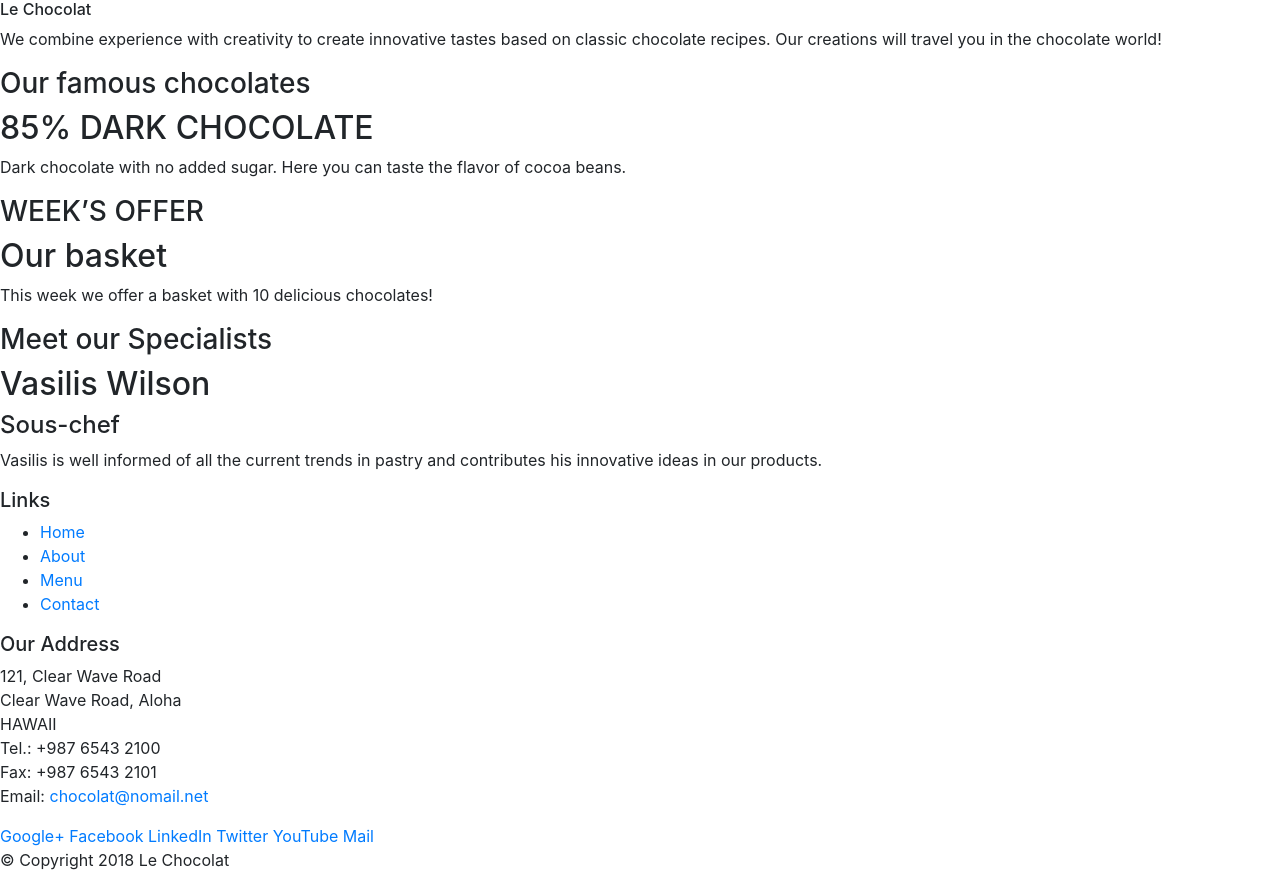
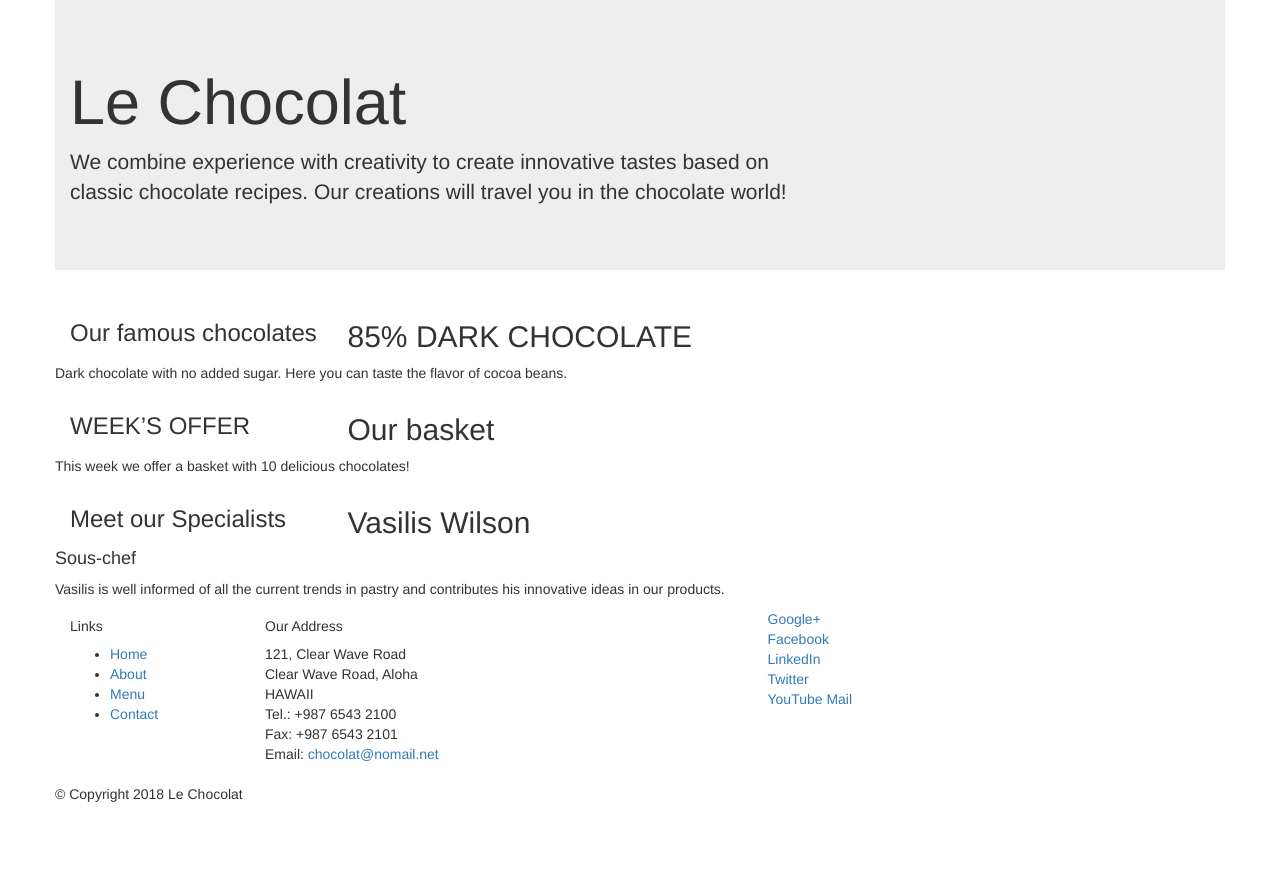
Before and after one commit to NikolasZaf1/LeChocolat, a plain HTML site: page index.html in a window 1280 px wide. After the commit the page ends 814 px from the top, so only its background shows below. Drawn offline with nearby package versions, Linux system fonts and the light colour scheme.

Commit message:
Bootstrap Grid Part 1

```diff
--- a/index.html
+++ b/index.html
@@ -15,45 +15,45 @@
 <body>
 
     <header>
-        <div>
-            <div>
-                <div>
-                    <h6>Le Chocolat</h6>
+        <div class="jumbotron container">
+            <div class="row">
+                <div class="col-12 col-sm-8">
+                    <h1>Le Chocolat</h1>
                     <p>We combine experience with creativity to create innovative tastes based on classic chocolate recipes. Our creations will travel you in the chocolate world!</p>
                 </div>
-                <div>
+                <div class="col col-sm">
                 </div>
             </div>
         </div>
     </header>
 
-    <div>
-        <div>
-            <div>
+    <div class="container">
+        <div class="row">
+            <div class="col-sm-4 col-md-3">
                 <h3>Our famous chocolates</h3>
             </div>
-            <div>
+            <div class="col-sm col-md">
                 <h2>85% DARK CHOCOLATE</h2>
                 <p>Dark chocolate with no added sugar. Here you can taste the flavor of cocoa beans.</p>
             </div>
         </div>
 
 
-        <div>
-            <div>
+        <div class="row">
+            <div class="col-sm-4 col-md-3">
                 <h3>WEEK’S OFFER</h3>
             </div>
-            <div>
+            <div class="col-sm col-md">
                 <h2>Our basket</h2>
                 <p>This week we offer a basket with 10 delicious chocolates! </p>
             </div>
         </div>
 
-        <div>
-            <div>
+        <div class="row">
+            <div class="col-sm-4 col-md-3">
                 <h3>Meet our  Specialists</h3>
             </div>
-            <div>
+            <div class="col-sm col-md">
                 <h2>Vasilis Wilson </h2>
                 <h4>Sous-chef</h4>
                 <p>Vasilis is well informed of all the current trends in pastry and contributes his innovative ideas in our products.</p>
@@ -62,9 +62,9 @@
     </div>
 
     <footer>
-        <div>
-            <div>
-                <div>
+        <div class="container">
+            <div class="row">
+                <div class="col-5 offset-1 col-sm-2">
                     <h5>Links</h5>
                     <ul>
                         <li><a href="#">Home</a></li>
@@ -73,7 +73,7 @@
                         <li><a href="#">Contact</a></li>
                     </ul>
                 </div>
-                <div>
+                <div class="col-6 col-sm-5">
                     <h5>Our Address</h5>
                     <address>
                         121, Clear Wave Road<br>
@@ -84,8 +84,8 @@
                         Email: <a href="mailto:chocolat@nomail.net">chocolat@nomail.net</a>
 		           </address>
                 </div>
-                <div>
-                    <div>
+                <div class="col col-sm-4">
+                    <div class="col col-sm-4">
                         <a href="http://google.com/+">Google+</a>
                         <a href="http://www.facebook.com/profile.php?id=">Facebook</a>
                         <a href="http://www.linkedin.com/in/">LinkedIn</a>
@@ -95,8 +95,8 @@
                     </div>
                 </div>
            </div>
-           <div>
-                <div>
+           <div class="row">
+                <divclass="col-auto">
                     <p> &copy; Copyright 2018 Le Chocolat</p>
                 </div>
            </div>
```
